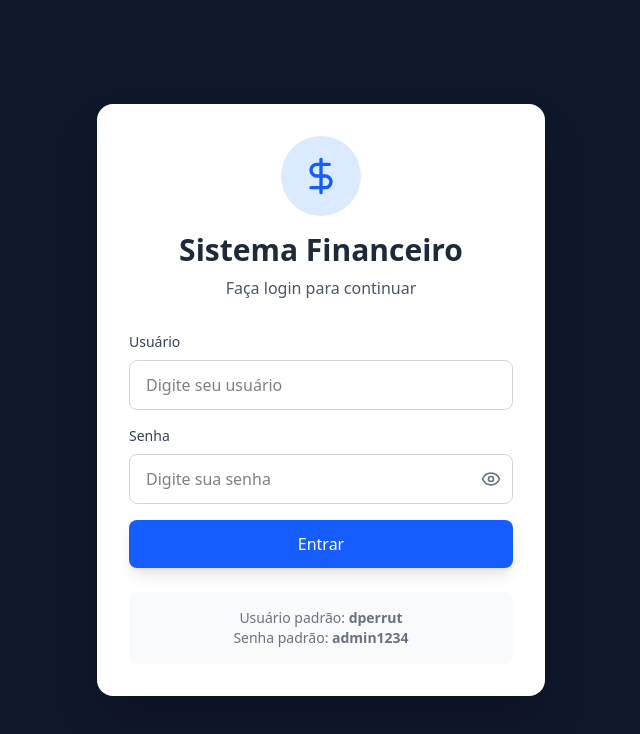
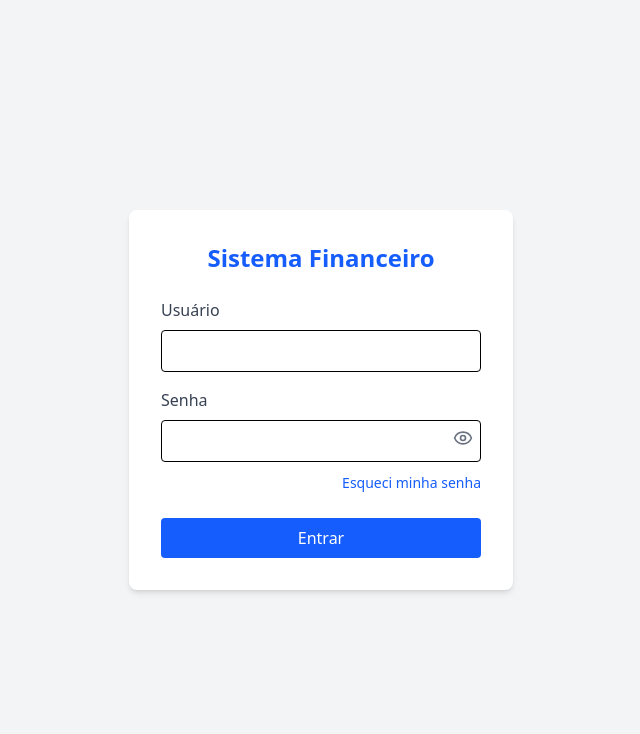
Before and after one commit to dperrut/sistema-financeiro, a React (Vite) app: page / in a window 1280 px wide. Shown: the top 734 px of the page, without its empty margins (319-959 px from the left). Built offline with nearby package versions, Linux system fonts and the light colour scheme.

Commit message:
Tela de login finalizada com recuperacao

```diff
--- a/src/App.jsx
+++ b/src/App.jsx
@@ -397,63 +397,89 @@ export default function App() {
   const metrics = calculateMetrics();
 
   if (!currentUser) {
+    // TELA DE RECUPERAÇÃO DE SENHA
+    if (showForgotPassword) {
+      return (
+        <div className="min-h-screen bg-gray-100 flex items-center justify-center">
+          <div className="bg-white p-8 rounded-lg shadow-md w-96">
+            <h1 className="text-2xl font-bold mb-6 text-center text-blue-600">Recuperar Senha</h1>
+            <p className="text-sm text-gray-600 mb-4 text-center">Digite seu e-mail para receber o link.</p>
+            <form onSubmit={handleResetRequest}>
+              <div className="mb-4">
+                <input
+                  type="email"
+                  placeholder="Seu e-mail cadastrado"
+                  required
+                  className="w-full p-2 border rounded"
+                  value={resetEmail}
+                  onChange={(e) => setResetEmail(e.target.value)}
+                />
+              </div>
+              <button type="submit" className="w-full bg-blue-600 text-white p-2 rounded hover:bg-blue-700 mb-2">
+                Enviar Link
+              </button>
+              <button
+                type="button"
+                onClick={() => setShowForgotPassword(false)}
+                className="w-full bg-gray-300 text-gray-700 p-2 rounded hover:bg-gray-400"
+              >
+                Voltar
+              </button>
+            </form>
+          </div>
+        </div>
+      );
+    }
+
+    // TELA DE LOGIN NORMAL
     return (
-      <div className="min-h-screen bg-slate-900 flex items-center justify-center p-4">
-        <div className="bg-white rounded-2xl shadow-2xl p-8 w-full max-w-md">
-          <div className="text-center mb-8">
-            <div className="bg-blue-100 w-20 h-20 rounded-full flex items-center justify-center mx-auto mb-4">
-              <DollarSign className="w-10 h-10 text-blue-600" />
-            </div>
-            <h1 className="text-3xl font-bold text-gray-800">Sistema Financeiro</h1>
-            <p className="text-gray-600 mt-2">Faça login para continuar</p>
-          </div>
-
-          <div className="space-y-4">
-            <div>
-              <label className="block text-sm font-medium text-gray-700 mb-2">Usuário</label>
+      <div className="min-h-screen bg-gray-100 flex items-center justify-center">
+        <div className="bg-white p-8 rounded-lg shadow-md w-96">
+          <h1 className="text-2xl font-bold mb-6 text-center text-blue-600">Sistema Financeiro</h1>
+          <form onSubmit={handleLogin}>
+            <div className="mb-4">
+              <label className="block text-gray-700 mb-2">Usuário</label>
               <input
                 type="text"
+                className="w-full p-2 border rounded"
                 value={loginForm.username}
-                onChange={(e) => setLoginForm({...loginForm, username: e.target.value})}
-                placeholder="Digite seu usuário"
-                className="w-full px-4 py-3 border border-gray-300 rounded-lg focus:ring-2 focus:ring-blue-500 focus:border-transparent outline-none"
-                onKeyPress={(e) => e.key === 'Enter' && handleLogin()}
+                onChange={(e) => setLoginForm({ ...loginForm, username: e.target.value })}
               />
             </div>
-
-            <div>
-              <label className="block text-sm font-medium text-gray-700 mb-2">Senha</label>
+            <div className="mb-6 relative">
+              <label className="block text-gray-700 mb-2">Senha</label>
               <div className="relative">
                 <input
-                  type={showPassword ? 'text' : 'password'}
+                  type={showPassword ? "text" : "password"}
+                  className="w-full p-2 border rounded pr-10"
                   value={loginForm.password}
-                  onChange={(e) => setLoginForm({...loginForm, password: e.target.value})}
-                  placeholder="Digite sua senha"
-                  className="w-full px-4 py-3 border border-gray-300 rounded-lg focus:ring-2 focus:ring-blue-500 focus:border-transparent outline-none"
-                  onKeyPress={(e) => e.key === 'Enter' && handleLogin()}
+                  onChange={(e) => setLoginForm({ ...loginForm, password: e.target.value })}
                 />
                 <button
                   type="button"
+                  className="absolute right-2 top-2 text-gray-500"
                   onClick={() => setShowPassword(!showPassword)}
-                  className="absolute right-3 top-1/2 transform -translate-y-1/2 text-gray-500"
                 >
-                  {showPassword ? <EyeOff className="w-5 h-5" /> : <Eye className="w-5 h-5" />}
+                  {showPassword ? <EyeOff size={20} /> : <Eye size={20} />}
                 </button>
               </div>
+
+              {/* LINK ESQUECI MINHA SENHA */}
+              <div className="text-right mt-2">
+                <button
+                  type="button"
+                  onClick={() => setShowForgotPassword(true)}
+                  className="text-sm text-blue-600 hover:underline"
+                >
+                  Esqueci minha senha
+                </button>
+              </div>
+
             </div>
-
-            <button
-              onClick={handleLogin}
-              className="w-full bg-blue-600 text-white py-3 rounded-lg font-medium hover:bg-blue-700 transition-all shadow-lg"
-            >
+            <button type="submit" className="w-full bg-blue-600 text-white p-2 rounded hover:bg-blue-700">
               Entrar
             </button>
-          </div>
-
-          <div className="mt-6 text-center text-sm text-gray-500 bg-gray-50 p-4 rounded-lg">
-            <p>Usuário padrão: <strong>dperrut</strong></p>
-            <p>Senha padrão: <strong>admin1234</strong></p>
-          </div>
+          </form>
         </div>
       </div>
     );
```
